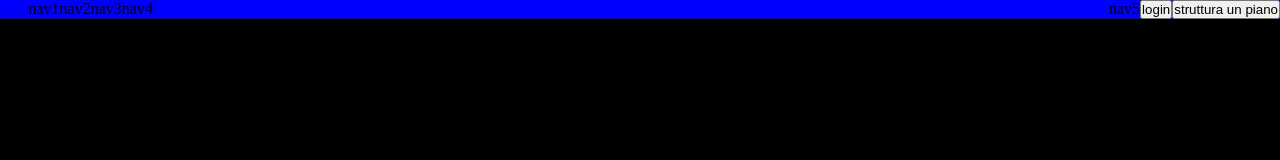
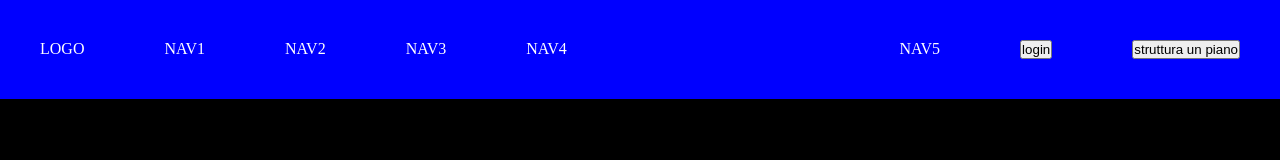
Before and after one commit to AleBaviera/html-css-fluentify, a plain HTML site: page index.html in a window 1280 px wide. Drawn offline with Linux system fonts and the light colour scheme.

Commit message:
link header

```diff
--- a/index.html
+++ b/index.html
@@ -11,25 +11,37 @@
     <header>
       <ul>
         <li><a href="#"><img src="" alt="">logo</a></li>
-        <li><a href="#"></a>nav1</li>
-        <li><a href="#"></a>nav2</li>
-        <li><a href="#"></a>nav3</li>
-        <li><a href="#"></a>nav4</li>
+        <li><a href="#">nav1</a></li>
+        <li><a href="#">nav2</a></li>
+        <li><a href="#">nav3</a></li>
+        <li><a href="#">nav4</a></li>
         <li><a href="#"><button type="button" name="button">struttura un piano</button></a></li>
         <li><a href="#"></a><button type="button" name="button">login</button></li>
-        <li><a href="#"></a>nav5</li>
+        <li><a href="#">nav5</a></li>
       </ul>
     </header>
     <!-- section a una colonna -->
+    <section class="uno" id="primasez">
 
+    </section>
     <!-- section a tre colonne -->
+    <section class="tre">
+
+    </section>
 
     <!-- section a due colonne -->
+    <section class="due">
+
+    </section>
 
     <!-- section a una colonna -->
+    <section class="uno">
 
+    </section>
 
     <!-- footer -->
+    <footer>
 
+    </footer>
   </body>
 </html>
--- a/style.css
+++ b/style.css
@@ -27,3 +27,16 @@ li:nth-child(n+6){
   float:right;
   list-style: none;
 }
+
+li{
+  margin: 20px;
+  padding: 20px;
+}
+a{
+  text-decoration: none;
+  color: white;
+  text-transform: uppercase;
+}
+a:hover{
+  color: orange;
+}
```
